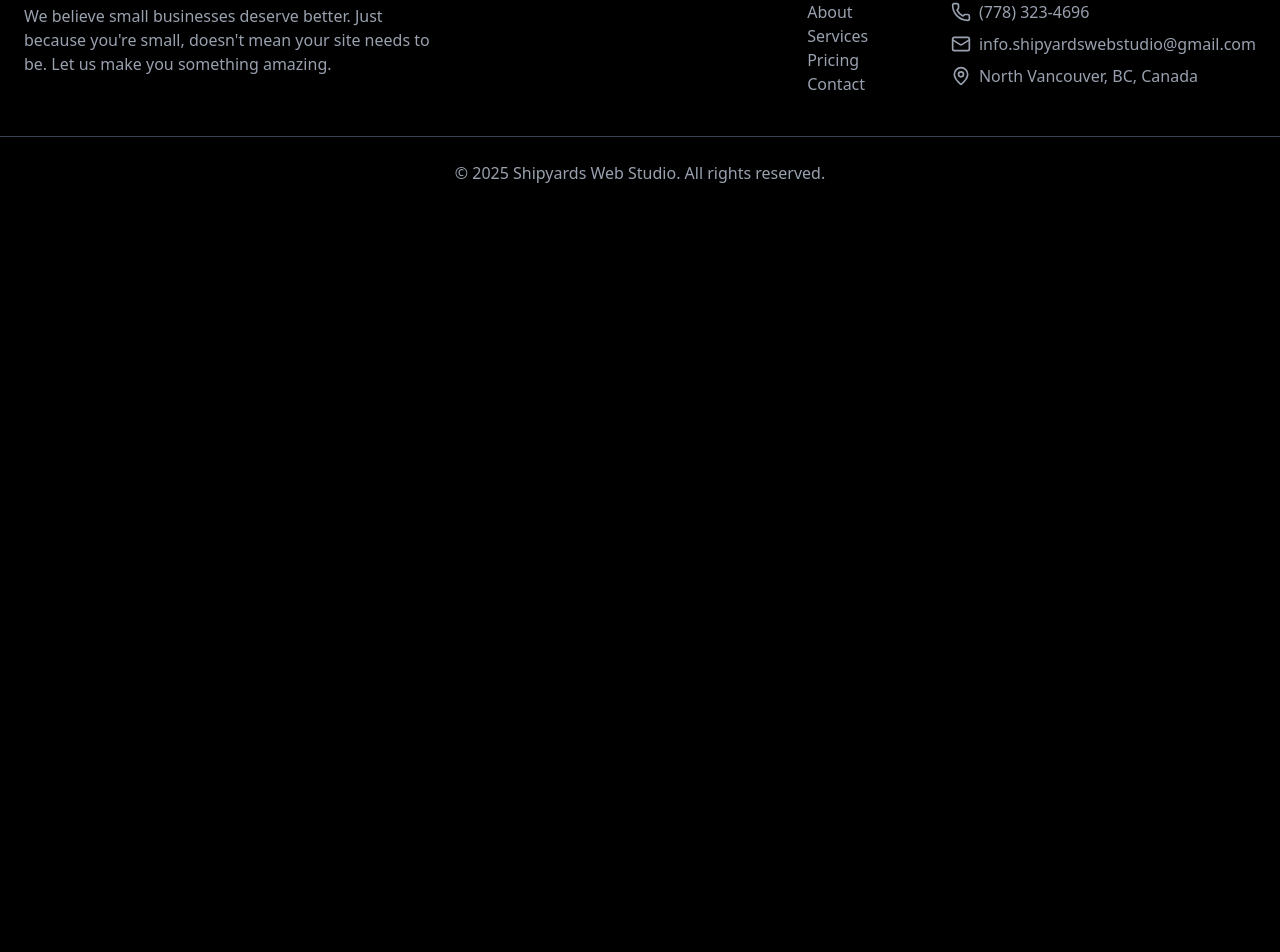
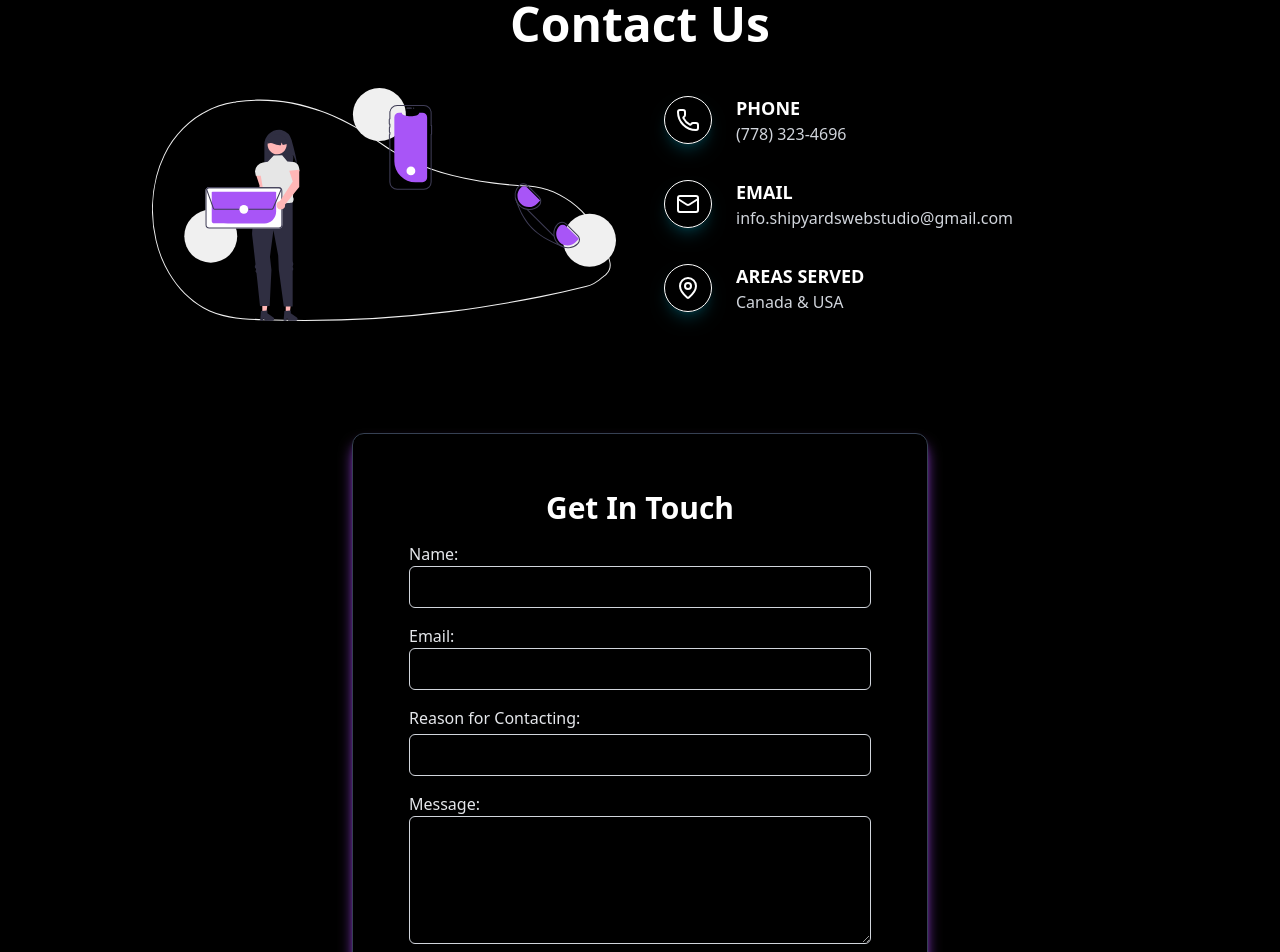
Before and after one commit to MatinH2004/shipyards-web-studio, a Next.js app: page /contact in a window 1280 px wide. Shown: the part 144-1096 px from the top of the page. Before the commit the page ends 800 px from the top, so only its background shows below. Built offline with nearby package versions, Linux system fonts and the light colour scheme.

Commit message:
contact page

```diff
--- a/src/app/contact/page.tsx
+++ b/src/app/contact/page.tsx
@@ -1,5 +1,7 @@
 import Navbar from "@/components/global/Navbar";
 import Footer from "@/components/global/Footer";
+import ContactDetails from "@/components/contact/ContactDetails";
+import ContactForm from "@/components/contact/ContactForm";
 
 
 export default function ContactPage() {
@@ -7,7 +9,8 @@ export default function ContactPage() {
     <>
       <Navbar />
       <main>
-
+        <ContactDetails />
+        <ContactForm />
       </main>
       <Footer />
     </>
--- /dev/null
+++ b/src/components/contact/ContactDetails.tsx
@@ -0,0 +1,60 @@
+import Link from 'next/link';
+import Image from "next/image";
+import { Phone, Mail, MapPin } from "lucide-react";
+
+export default function ContactDetails() {
+  return (
+    <section className="max-w-5xl mx-auto px-6 py-20 text-white space-y-10">
+      <div className="flex items-center justify-center">
+        <h1 className="text-5xl font-bold">Contact Us</h1>
+      </div>
+
+      {/* Image and contact details side by side */}
+      <div className="flex flex-col md:flex-row gap-12 mt-10 items-center justify-center">
+        {/* Image on the left */}
+        <div className="w-full lg:w-1/2">
+          <Image
+            src="/images/contact.svg"
+            alt="Web design landscape"
+            width={600}
+            height={300}
+            className="mx-auto"
+          />
+        </div>
+
+        {/* Contact details on the right */}
+        <div className="w-full lg:w-1/2 space-y-8">
+          <div className="group flex items-center gap-6 cursor-pointer">
+            <div className="w-12 h-12 rounded-full border border-white flex items-center justify-center shadow-lg shadow-cyan-500/20 transition-colors duration-200 group-hover:bg-white">
+              <Phone className="w-6 h-6 text-white group-hover:text-black transition-colors duration-200" />
+            </div>
+            <div>
+              <h3 className="text-white font-bold text-lg uppercase">Phone</h3>
+              <Link href="tel:778-323-4696" className="text-gray-300 text-md">(778) 323-4696</Link>
+            </div>
+          </div>
+
+          <div className="group flex items-center gap-6 cursor-pointer">
+            <div className="w-12 h-12 rounded-full border border-white flex items-center justify-center shadow-lg shadow-cyan-500/20 transition-colors duration-200 group-hover:bg-white">
+              <Mail className="w-6 h-6 text-white group-hover:text-black transition-colors duration-200" />
+            </div>
+            <div>
+              <h3 className="text-white font-bold text-lg uppercase">Email</h3>
+              <Link href="mailto:info.shipyardswebstudio@gmail.com" className="text-gray-300 text-md">info.shipyardswebstudio@gmail.com</Link>
+            </div>
+          </div>
+
+          <div className="group flex items-center gap-6">
+            <div className="w-12 h-12 rounded-full border border-white flex items-center justify-center shadow-lg shadow-cyan-500/20 transition-colors duration-200 group-hover:bg-white">
+              <MapPin className="w-6 h-6 text-white group-hover:text-black transition-colors duration-200" />
+            </div>
+            <div>
+              <h3 className="text-white font-bold text-lg uppercase">Areas Served</h3>
+              <p className="text-gray-300 text-md">Canada &amp; USA</p>
+            </div>
+          </div>
+        </div>
+      </div>
+    </section>
+  );
+}
--- /dev/null
+++ b/src/components/contact/ContactForm.tsx
@@ -0,0 +1,125 @@
+"use client";
+
+import emailjs from '@emailjs/browser';
+import { useState } from 'react';
+
+export default function ContactForm() {
+  const [name, setName] = useState('');
+  const [email, setEmail] = useState('');
+  const [reason, setReason] = useState("Ask a question");
+  const [message, setMessage] = useState('');
+  const [status, setStatus] = useState('');
+  const [loading, setLoading] = useState(false);
+
+  const handleSubmit = async (e: React.FormEvent<HTMLFormElement>) => {
+    e.preventDefault();
+    setLoading(true);
+    setStatus('');
+
+    try {
+      const response = await emailjs.send(
+        process.env.NEXT_PUBLIC_EMAILJS_SERVICE_ID!,
+        process.env.NEXT_PUBLIC_EMAILJS_TEMPLATE_ID!,
+        { name, email, reason, message },
+        process.env.NEXT_PUBLIC_EMAILJS_PUBLIC_KEY!
+      );
+      console.log('SUCCESS!', response.status, response.text);
+      setStatus('Message sent successfully!');
+      setName('');
+      setEmail('');
+      setReason('Ask a question');
+      setMessage('');
+    } catch (err) {
+      console.error('FAILED...', err);
+      setStatus('Failed to send message. Please try again.');
+    }
+
+    setLoading(false);
+  };
+
+  return (
+    <div className="md:mx-auto mx-8 mt-8 mb-16 p-6 sm:p-14 max-w-xl border-gray-700 border-1 shadow-purple-500 shadow-lg rounded-xl">
+      <form onSubmit={handleSubmit} className="">
+        <h2 className="text-3xl font-bold mb-4 text-center text-white">Get In Touch</h2>
+
+        <div className="mb-4">
+          <label htmlFor="name" className="block text-gray-200 font-medium">
+            Name:
+          </label>
+          <input
+            type="text"
+            id="name"
+            aria-label="Full Name"
+            value={name}
+            onChange={(e) => setName(e.target.value)}
+            required
+            className="w-full p-2 border border-gray-300 rounded-md"
+          />
+        </div>
+
+        <div className="mb-4">
+          <label htmlFor="email" className="block text-gray-200 font-medium">
+            Email:
+          </label>
+          <input
+            type="email"
+            id="email"
+            aria-label="Email Address"
+            value={email}
+            onChange={(e) => setEmail(e.target.value)}
+            required
+            className="w-full p-2 border border-gray-300 rounded-md"
+          />
+        </div>
+
+        <div>
+          <label htmlFor="reason" className="block text-gray-200 font-medium">
+            Reason for Contacting:
+          </label>
+          <select
+            id="reason"
+            aria-label="Reason for Contact"
+            value={reason}
+            onChange={(e) => setReason(e.target.value)}
+            required
+            className="w-full mt-1 p-2 border border-gray-300 rounded-md bg-black appearance-none focus:ring-2 focus:ring-teal-500 focus:border-teal-500 cursor-pointer"
+          >
+            <option value="Book Appointment">Book an appointment</option>
+            <option value="Ask Question">Ask a question</option>
+            <option value="Other">Other</option>
+          </select>
+        </div>
+
+        <div className="my-4">
+          <label htmlFor="message" className="block text-gray-200 font-medium">
+            Message:
+          </label>
+          <textarea
+            id="message"
+            aria-label="Your Message"
+            value={message}
+            onChange={(e) => setMessage(e.target.value)}
+            required
+            className="w-full p-2 border border-gray-300 rounded-md h-32"
+          ></textarea>
+        </div>
+
+        <button
+          type="submit"
+          disabled={loading}
+          className={`w-full py-2 rounded-lg font-semibold transition border ${
+            loading ? "bg-gray-400 cursor-not-allowed" : "bg-white text-black hover:bg-gray-300"
+          }`}
+        >
+          {loading ? "Sending..." : "Send Message"}
+        </button>
+
+        {status && (
+          <p className={`text-center mt-4 ${status.includes("successfully") ? "text-green-600" : "text-red-600"}`}>
+            {status}
+          </p>
+        )}
+      </form>
+    </div>
+  );
+}
```
Also changed, not shown: public/images/contact.svg (added).
